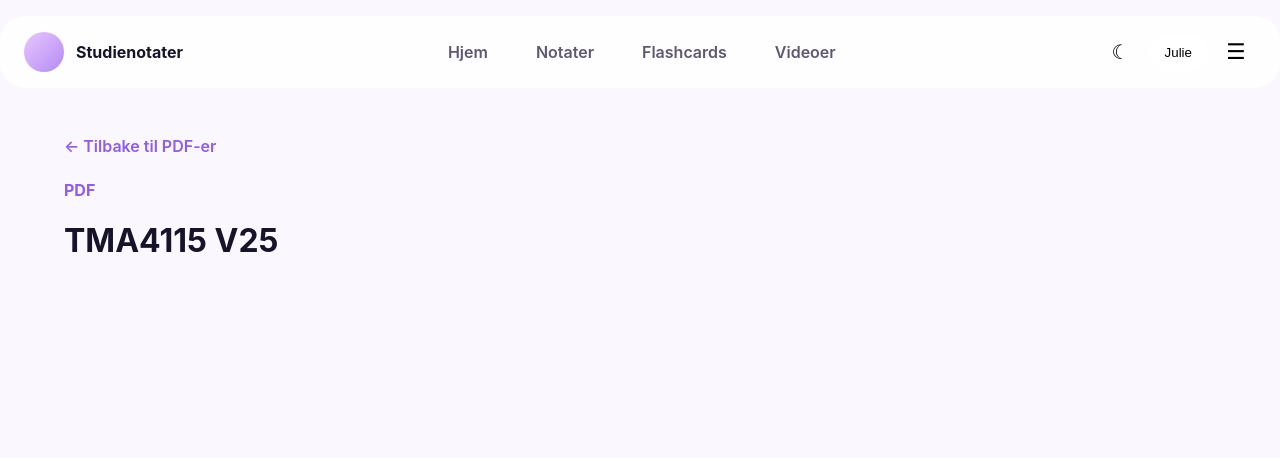
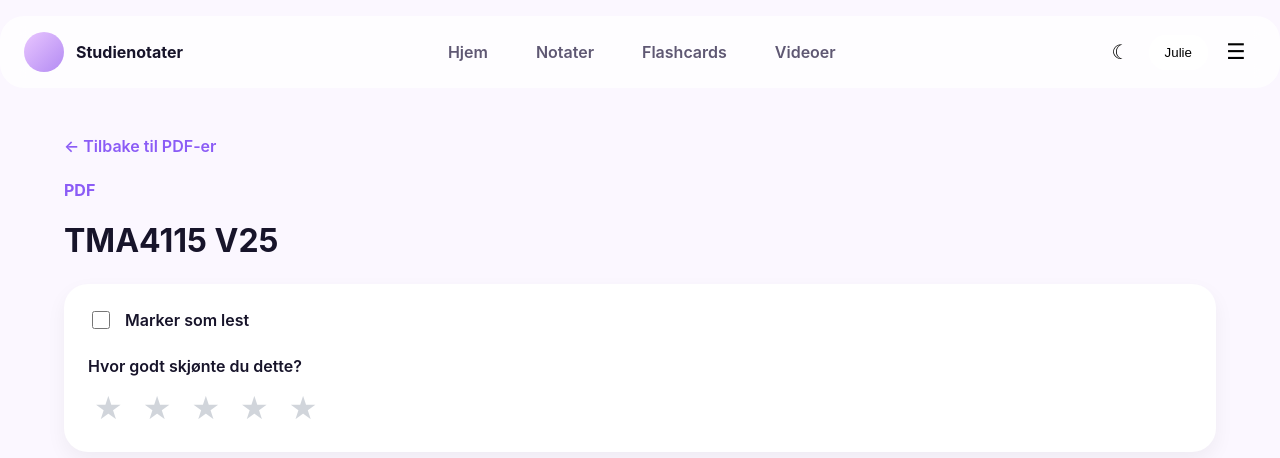
Before and after one commit to juliewold/studienotater, a React (Vite) app: page /studienotater/fag/tma4422/pdfs/tma4115-v25 in a window 1280 px wide. Shown: the top 458 px of the page. Built offline with nearby package versions, Linux system fonts and the light colour scheme.

Commit message:
feat: add PDF progress tracking and understanding ratings

```diff
--- /dev/null
+++ b/src/components/ResourceProgress/ResourceProgress.css
@@ -0,0 +1,70 @@
+.resource-progress {
+  margin-top: 24px;
+
+  background: white;
+  border-radius: 24px;
+  padding: 24px;
+
+  box-shadow: 0 8px 20px rgba(0, 0, 0, 0.05);
+}
+
+.resource-completed {
+  display: flex;
+  align-items: center;
+  gap: 12px;
+
+  margin-bottom: 24px;
+
+  font-weight: 600;
+  cursor: pointer;
+}
+
+.resource-completed input {
+  width: 18px;
+  height: 18px;
+}
+
+.resource-rating p {
+  margin-bottom: 12px;
+  font-weight: 600;
+}
+
+.stars {
+  display: flex;
+  gap: 8px;
+}
+
+.stars button {
+  border: none;
+  background: transparent;
+
+  font-size: 2rem;
+  cursor: pointer;
+
+  color: #d1d5db;
+  transition: color 0.2s ease;
+}
+
+.stars button:hover {
+  color: #b38bf3;
+}
+
+.stars button.star-1 {
+  color: #ef4444;
+}
+
+.stars button.star-2 {
+  color: #f97316;
+}
+
+.stars button.star-3 {
+  color: #eab308;
+}
+
+.stars button.star-4 {
+  color: #84cc16;
+}
+
+.stars button.star-5 {
+  color: #22c55e;
+}
--- /dev/null
+++ b/src/components/ResourceProgress/ResourceProgress.tsx
@@ -0,0 +1,55 @@
+import "./ResourceProgress.css";
+import { useEffect, useState } from "react";
+
+type ResourceProgressProps = {
+  resourceId: string;
+};
+
+export const ResourceProgress = ({ resourceId }: ResourceProgressProps) => {
+  const storageKey = `resource-progress-${resourceId}`;
+
+  const [completed, setCompleted] = useState(() => {
+    return localStorage.getItem(`${storageKey}-completed`) === "true";
+  });
+
+  const [rating, setRating] = useState(() => {
+    return Number(localStorage.getItem(`${storageKey}-rating`)) || 0;
+  });
+
+  useEffect(() => {
+    localStorage.setItem(`${storageKey}-completed`, String(completed));
+  }, [completed, storageKey]);
+
+  useEffect(() => {
+    localStorage.setItem(`${storageKey}-rating`, String(rating));
+  }, [rating, storageKey]);
+
+  return (
+    <section className="resource-progress">
+      <label className="resource-completed">
+        <input
+          type="checkbox"
+          checked={completed}
+          onChange={(event) => setCompleted(event.target.checked)}
+        />
+        <span>Marker som lest</span>
+      </label>
+
+      <div className="resource-rating">
+        <p>Hvor godt skjønte du dette?</p>
+
+        <div className="stars">
+          {[1, 2, 3, 4, 5].map((star) => (
+            <button
+              key={star}
+              onClick={() => setRating(star)}
+              className={star <= rating ? `star-${rating}` : ""}
+            >
+              ★
+            </button>
+          ))}
+        </div>
+      </div>
+    </section>
+  );
+};
--- a/src/pages/PdfViewerPage/PdfViewerPage.tsx
+++ b/src/pages/PdfViewerPage/PdfViewerPage.tsx
@@ -1,6 +1,7 @@
 import "./PdfViewerPage.css";
 import { Link, useParams } from "react-router-dom";
 import { pdfs } from "../../data/pdfs";
+import { ResourceProgress } from "../../components/ResourceProgress/ResourceProgress";
 
 export const PdfViewerPage = () => {
   const { subjectId, pdfId } = useParams();
@@ -26,6 +27,8 @@ export const PdfViewerPage = () => {
       <p className="page-label">PDF</p>
       <h1>{pdf.title}</h1>
 
+      <ResourceProgress resourceId={`pdf-${subjectId}-${pdf.id}`} />
+
       <iframe
         className="pdf-viewer"
         src={`${import.meta.env.BASE_URL}${pdf.file}`}
--- a/src/pages/PdfsPage/PdfsPage.css
+++ b/src/pages/PdfsPage/PdfsPage.css
@@ -52,3 +52,38 @@
     grid-template-columns: 1fr;
   }
 }
+
+.pdf-card-content {
+  display: grid;
+  gap: 8px;
+}
+
+.pdf-progress-preview {
+  display: flex;
+  gap: 12px;
+  align-items: center;
+
+  color: #8b5cf6;
+  font-weight: 600;
+  font-size: 0.9rem;
+}
+
+.pdf-rating.rating-1 {
+  color: #ef4444;
+}
+
+.pdf-rating.rating-2 {
+  color: #f97316;
+}
+
+.pdf-rating.rating-3 {
+  color: #eab308;
+}
+
+.pdf-rating.rating-4 {
+  color: #84cc16;
+}
+
+.pdf-rating.rating-5 {
+  color: #22c55e;
+}
--- a/src/pages/PdfsPage/PdfsPage.tsx
+++ b/src/pages/PdfsPage/PdfsPage.tsx
@@ -51,7 +51,20 @@ export const PdfsPage = () => {
             </h2>
 
             <div className="pdf-grid">
-              {categoryPdfs.map((pdf) => (
+              {categoryPdfs.map((pdf) => {
+                const rating =
+                  Number(
+                    localStorage.getItem(
+                      `resource-progress-pdf-${subjectId}-${pdf.id}-rating`,
+                    ),
+                  ) || 0;
+
+                const completed =
+                  localStorage.getItem(
+                    `resource-progress-pdf-${subjectId}-${pdf.id}-completed`,
+                  ) === "true";
+
+                return (
                   <Link
                     key={pdf.id}
                     to={`/fag/${subjectId}/pdfs/${pdf.id}`}
@@ -59,11 +72,22 @@ export const PdfsPage = () => {
                   >
                     <span className="pdf-icon">📄</span>
 
+                    <div className="pdf-card-content">
                       <h3>{pdf.title}</h3>
+
+                      <div className="pdf-progress-preview">
+                        <span>{completed ? "✓ Lest" : "Ikke lest"}</span>
+
+                        <span className={`pdf-rating rating-${rating}`}>
+                          {"★".repeat(rating)}
+                        </span>
+                      </div>
+                    </div>
 
                     <span className="pdf-arrow">→</span>
                   </Link>
-              ))}
+                );
+              })}
             </div>
           </section>
         );
```
Lines whose indentation alone changed are shown as unchanged.
